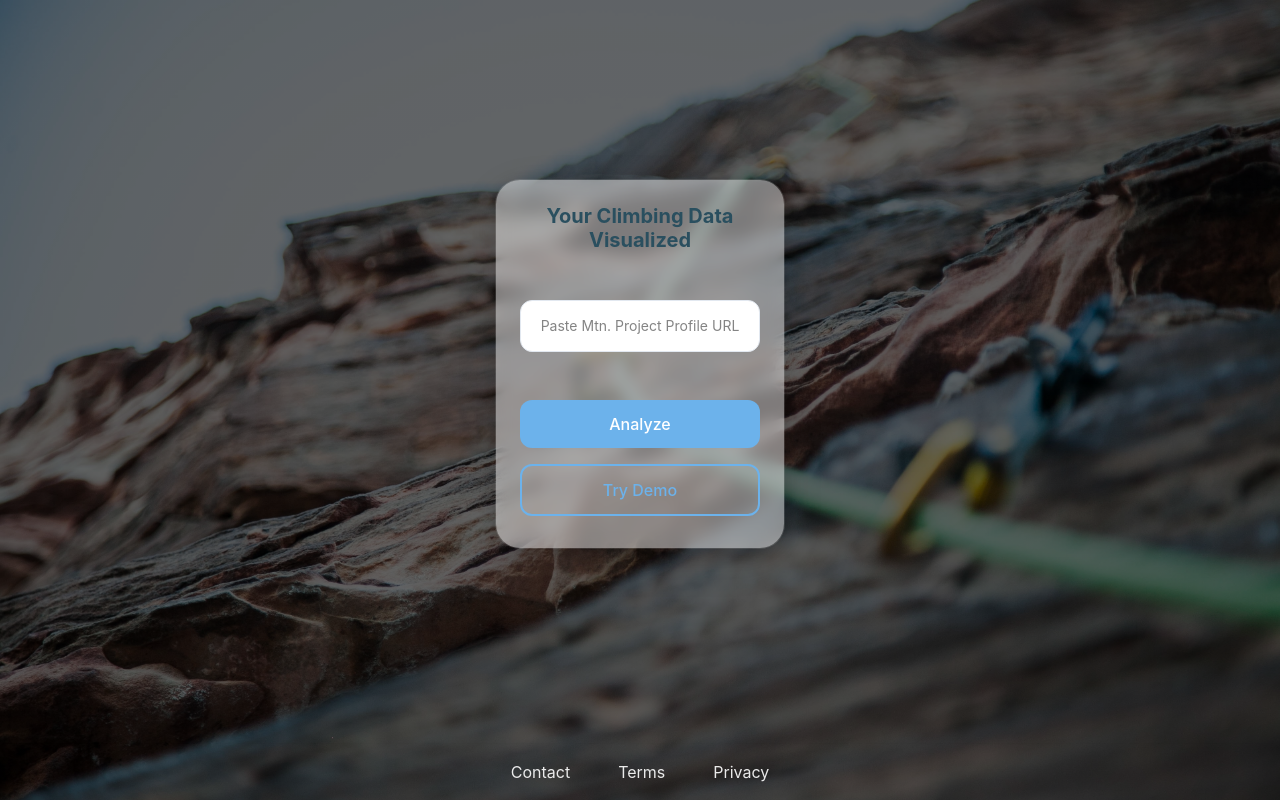
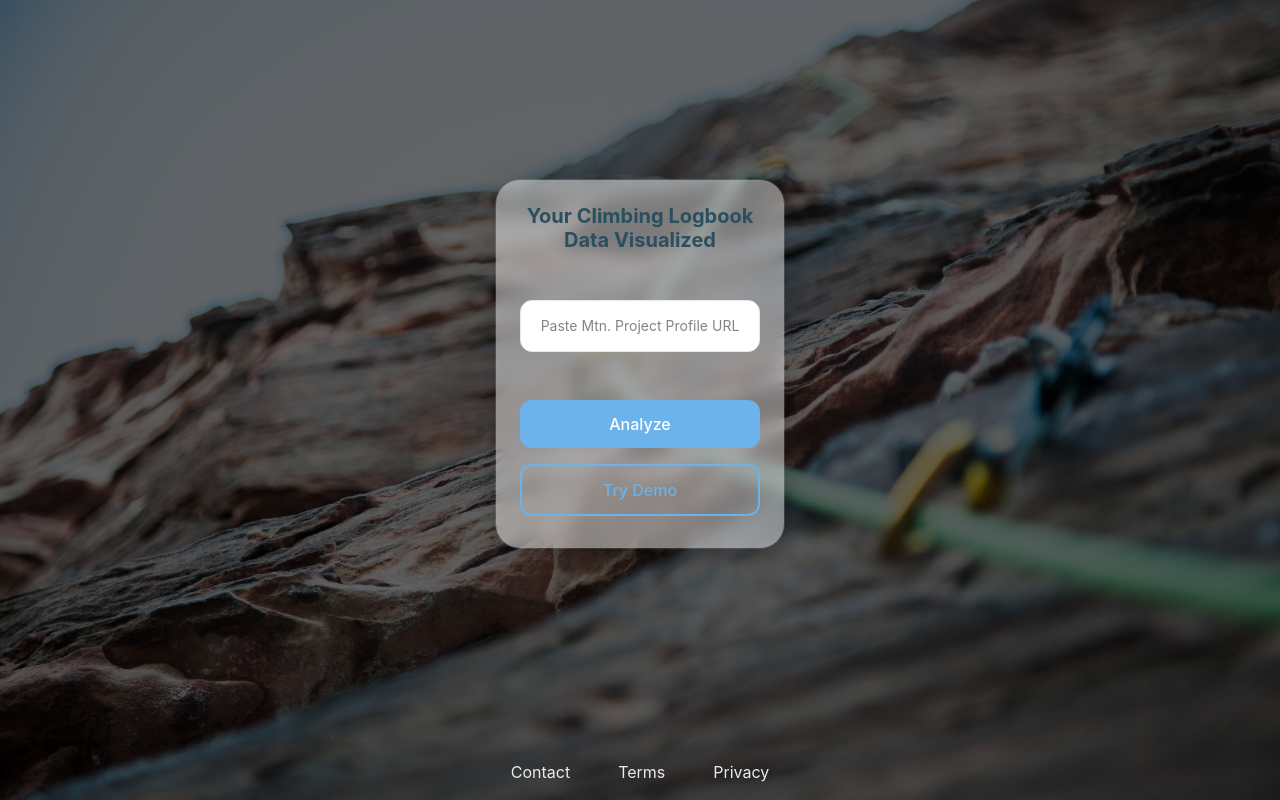
Before and after one commit to irubey/Prototype-Climbing-Analytics-App, a Flask app: page / in a window 1280 px wide. Run offline with Flask 3, Linux system fonts and the light colour scheme; parts of the project's set-up code (start-up, migrations or seed data) failed here and were passed over.

Commit message:
changed index title to be more informative

```diff
--- a/templates/index.html
+++ b/templates/index.html
@@ -87,7 +87,7 @@
       <main class="content-wrapper spacing-responsive" role="main">
         <div class="main-content">
           <h1 class="text-sm-center text-md-left" tabindex="0">
-            Your Climbing Data Visualized
+            Your Climbing Logbook Data Visualized
           </h1>
           <div class="input-container">
             <form
```
